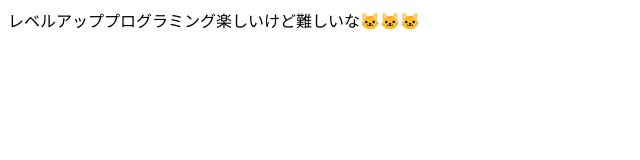
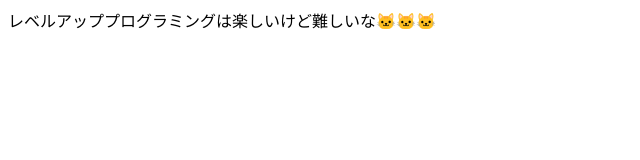
Before and after one commit to cat22roo/lp-practice-static, a plain HTML site: page public/index.html in a window 1280 px wide. Shown: the full height of the page, 0-640 px from the left. Drawn offline with Linux system fonts and the light colour scheme.

Commit message:
Update index.html

```diff
--- a/public/index.html
+++ b/public/index.html
@@ -7,6 +7,6 @@
   <title>テストページ</title>
 </head>
 <body>
-  レベルアッププログラミング楽しいけど難しいな🐱🐱🐱
+  レベルアッププログラミングは楽しいけど難しいな🐱🐱🐱
 </body>
 </html>
```
